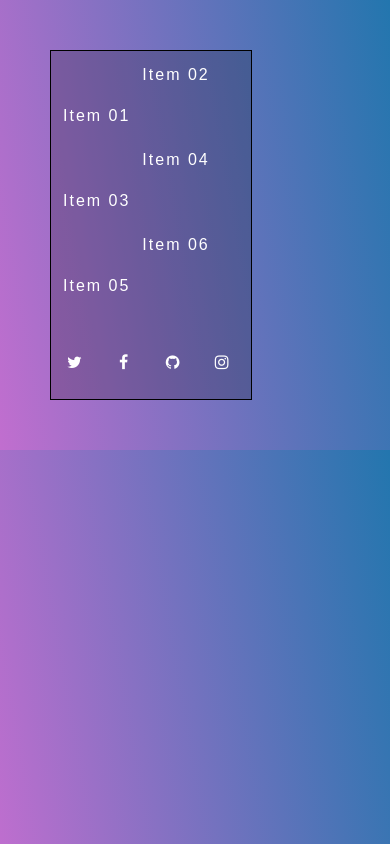
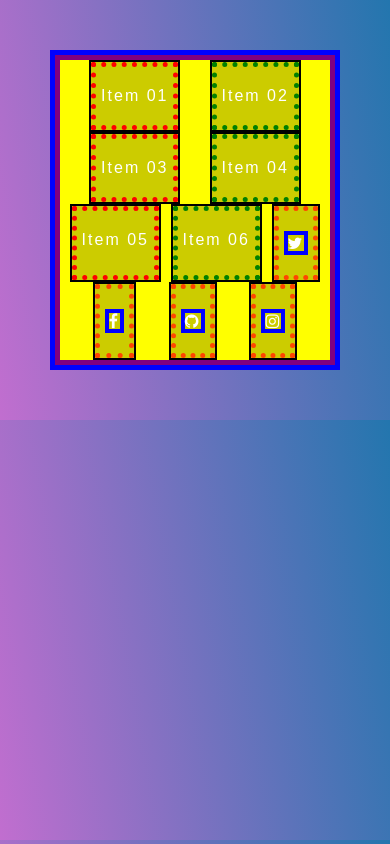
Before and after one commit to arielpiccolo/codeNation_nav_bar_challenge, a plain HTML site: page index.html in a window 390 px wide. Drawn offline with Linux system fonts and the light colour scheme.

Commit message:
nav-bar project update

```diff
--- a/index.html
+++ b/index.html
@@ -5,7 +5,7 @@
    <meta name="viewport" content="width=device-width, initial-scale=1.0">
   <title>FlexBox Nav</title>
   <link rel="stylesheet" href="https://maxcdn.bootstrapcdn.com/font-awesome/4.3.0/css/font-awesome.min.css">
-  <link rel="stylesheet" href="/style.css">
+  <link rel="stylesheet" href="/style2.css">
 </head>
 <body>
   <div class="wrapper">
--- a/style.css
+++ b/style.css
@@ -1,110 +1,61 @@
 /* Some CSS Setup - nothing to do with flexbox */
 html {
-  min-width: 202px;
   box-sizing: border-box;
 }
 
-*,
-*:before,
-*:after {
+*, *:before, *:after {
   box-sizing: inherit;
 }
 
 body {
-  min-width: 202px;
   font-family: sans-serif;
   margin: 0;
   background-image: linear-gradient(260deg, #2376ae 0%, #c16ecf 100%);
 }
 
 a {
-  color: white;
+  color:white;
   font-weight: 100;
   letter-spacing: 2px;
   text-decoration: none;
-  padding: 20px 5px;
+  background:rgba(0,0,0,0.2);
+  padding:20px 5px;
   display: inline-block;
   width: 100%;
   text-align: center;
-  transition: all 0.5s;
+  transition:all 0.5s;
 }
 
 a:hover {
-  background: rgba(0, 0, 0, 0.3);
+  background:rgba(0,0,0,0.3);
 }
 
 .wrapper {
-  display: inline-flex;
-  padding: 50px;
+  max-width: 1000px;
+  margin: 0 auto;
+  padding:50px;
 }
 
-
-/*----------------------------------------------------------------------*/
-
+/* Flex Container */
 .flex-nav ul {
-  min-width: 202px;
-  display: flex;
-  flex-direction: row;
-  flex-wrap: wrap;
-  width: 200px;
-  height: 350px;
-  border: 1px solid black;
+  border:1px solid black;
   list-style: none;
   margin: 0;
   padding: 0;
-}
-
-.flex-nav {
-  margin-left: 400px;
-  min-width: 202px;
-  max-width: 202px;
-  background: rgba(0, 0, 0, 0.2);
-  display: flex;
-  flex-wrap: wrap;
-  width: 73%;
-}
-
-.social {
-  width: 49px;
-  height: 50px;
-  margin-top: 38px;
-}
-
-.social a {
-  padding: 10px;
-  min-width: 49px;
-  max-width: 49px;
-  height: 50px;
-
-}
-
-li:first-child a,
-li:nth-child(3) a,
-li:nth-child(5) a {
-
-  margin: 6px;
-  padding: 0;
-  margin-top: 56px;
-
-
-}
-
-
-li:nth-child(4) a,
-li:nth-child(2) a,
-li:nth-child(6) a {
-  margin: 6px;
-  padding: 0;
-  margin-top: 15px;
 
 }
 
 
 
+
+
+
+
 @media all and (max-width:1000px) {
 
+
 .flex-nav ul {
-  min-width: 202px;
+  min-width: 592px;
   display: flex;
   flex-direction: row;
   flex-wrap: wrap;
@@ -118,8 +69,8 @@ li:nth-child(6) a {
 
 .flex-nav {
   margin-left: auto;
-  min-width: 202px;
-  max-width: 202px;
+  min-width: 595px;
+  max-width: 595px;
   background: rgba(0, 0, 0, 0.2);
   display: flex;
   flex-wrap: wrap;
@@ -127,27 +78,31 @@ li:nth-child(6) a {
 }
 
 .social {
-  width: 49px;
-  height: 50px;
-  margin-top: 38px;
+  width: 60px;
+  height: 30px;
+  margin-top: 150px;
+  margin-left: 80px;
+  border: 3px dotted blue;
+
 }
 
 .social a {
+  display: inline;
   padding: 10px;
   min-width: 49px;
   max-width: 49px;
-  height: 50px;
+  border: 2px solid red;
 
 }
 
 li:first-child a,
 li:nth-child(3) a,
 li:nth-child(5) a {
-
-  margin: 6px;
   padding: 0;
+  margin-left: 10px;
+  margin-right: 10px;
   margin-top: 56px;
-
+  border: 1px solid red;
 
 }
 
@@ -155,13 +110,24 @@ li:nth-child(5) a {
 li:nth-child(4) a,
 li:nth-child(2) a,
 li:nth-child(6) a {
-  margin: 6px;
+
   padding: 0;
-  margin-top: 15px;
+  margin-top: 55px;
+  margin-left: 5px;
+  border: 1px solid red;
+
+
+}
+
+.fa.fa-twitter, .fa.fa-facebook
+, .fa.fa-github
+, .fa.fa-instagram {
+    border: 1px solid red;
 
 }
 
 }
+
 
 @media all and (max-width:500px) {
 
--- /dev/null
+++ b/style2.css
@@ -0,0 +1,107 @@
+/* Some CSS Setup - nothing to do with flexbox */
+html {
+    box-sizing: border-box;
+  }
+
+  *, *:before, *:after {
+    box-sizing: inherit;
+  }
+
+  body {
+    font-family: sans-serif;
+    margin: 0;
+    background-image: linear-gradient(260deg, #2376ae 0%, #c16ecf 100%);
+  }
+
+  a {
+    color:white;
+    font-weight: 100;
+    letter-spacing: 2px;
+    text-decoration: none;
+    background:rgba(0,0,0,0.2);
+    padding:20px 5px;
+    display: inline-block;
+    width: 100%;
+    text-align: center;
+    transition:all 0.5s;
+  }
+
+  a:hover {
+    background:rgba(0,0,0,0.3);
+  }
+
+  .wrapper {
+    max-width: 1000px;
+    margin: 0 auto;
+    padding:50px;
+  }
+
+
+  /* Flex Container */
+  .flex-nav ul {
+    display: flex;
+    flex-wrap: wrap;
+    justify-content: space-evenly;
+    list-style: none;
+    margin: 0;
+    padding: 0;
+    border: 5px solid purple;
+    background-color: yellow;
+
+  }
+
+  .flex-nav li {
+      display: flex;
+      flex-wrap: wrap;
+      border: 2px solid black;
+  }
+
+  .flex-nav, ul li {
+      border: 5px solid blue;
+  }
+
+  .social a {
+      border: 5px dotted orangered;
+  }
+
+
+  .fa.fa-twitter, .fa.fa-facebook
+  , .fa.fa-github
+  , .fa.fa-instagram {
+      border: 4px solid blue;
+
+  }
+
+
+
+li:first-child a,
+li:nth-child(3) a,
+li:nth-child(5) a {
+
+    border: 5px dotted red;
+
+}
+
+
+li:nth-child(4) a,
+li:nth-child(2) a,
+li:nth-child(6) a {
+
+    border: 5px dotted green;
+
+
+}
+
+
+
+
+
+  @media all and (max-width:1000px) {
+
+
+  }
+
+  @media all and (max-width:500px) {
+
+
+  }
```
